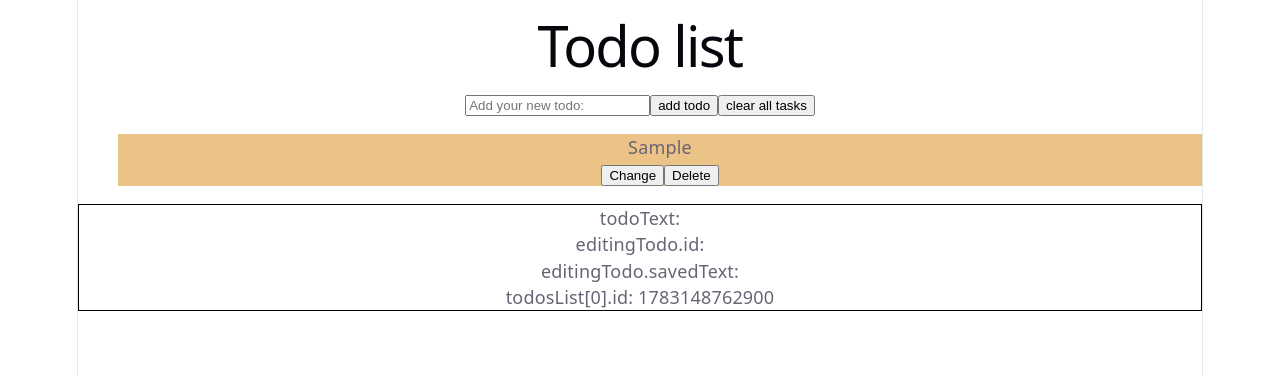
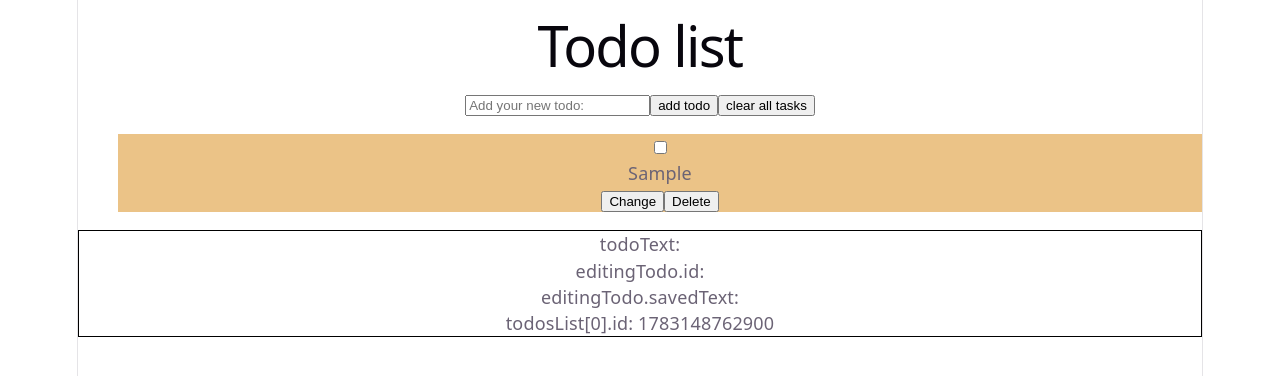
Before and after one commit to PavelKor25/react-todo-list, a React (Vite) app: page / in a window 1280 px wide. Both pictures are taken after typing "Sample" into the empty fields and a click on the button "add todo". Shown: the top 376 px of the page. Built offline with nearby package versions, Linux system fonts and the light colour scheme.

Commit message:
feat: add toggle functionality for marking todos as completed

```diff
--- a/src/App.jsx
+++ b/src/App.jsx
@@ -137,6 +137,10 @@ function App() {
     )
   }
 
+  function handleToggleComplete(id, currentStatus) {
+    updateParamsInTodoList(id, { isCompleted: !currentStatus })
+  }
+
   function handleAddSubmit(e) {
     console.log("handleAddSubmit()");
     e.preventDefault();
@@ -175,13 +179,24 @@ function App() {
                   onInput={(e) => setEditingTodo(e.target.value)}
                   placeholder="Edit todo"
                 />
-                <button type="submit">Save</button>
-                <button onClick={handleCancelEdit}>Cancel</button>
+                <button type="submit">
+                  Save
+                </button>
+                <button onClick={handleCancelEdit}>
+                  Cancel
+                </button>
               </form>
             ) : (
               /* Standard todo code part with edit and delete buttons */
               <>
-                <p>{todo.savedText}</p>
+                <input
+                  type="checkbox"
+                  checked={todo.isCompleted}
+                  onChange={() => handleToggleComplete(todo.id, todo.isCompleted)}
+                />
+                <p style={{ textDecoration: todo.isCompleted ? "line-through" : "none" }}>
+                  {todo.savedText}
+                </p>
                 <button name={todo.id} onClick={handleEdit}>
                   Change
                 </button>
```
